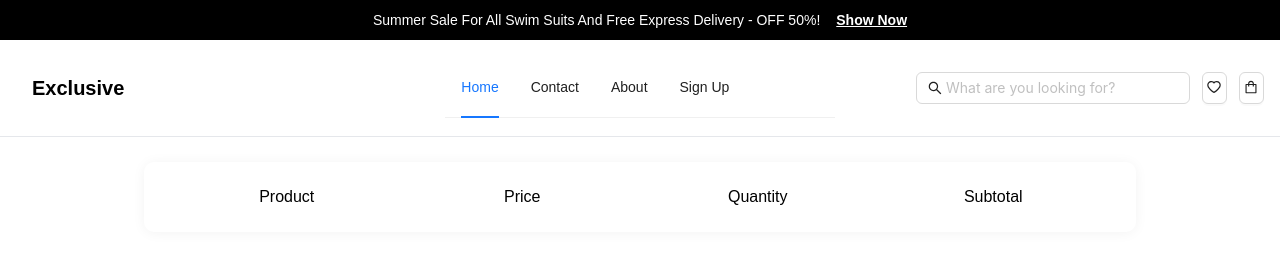
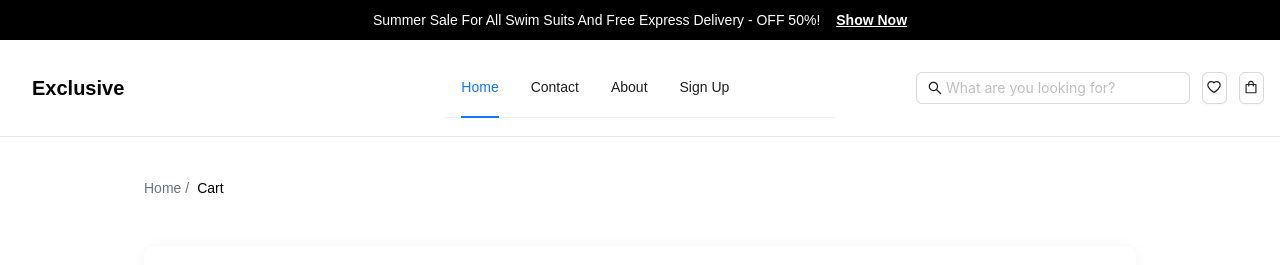
Before and after one commit to mhamzamuneeb/trade-e-commerce, a Next.js app: page /cart in a window 1280 px wide. Shown: the top 265 px of the page. Built offline with nearby package versions, Linux system fonts and the light colour scheme; no server answers.

Commit message:
breadcrumb-cart

```diff
--- a/src/components/cartRow/CartRow.tsx
+++ b/src/components/cartRow/CartRow.tsx
@@ -22,6 +22,7 @@ export const CartRow = ({ data, changeQty }: any) => {
           <InputNumber
             min={1}
             max={20}
+            controls={true}
             defaultValue={data?.quantity}
             onChange={(val) => changeQty(data?.id, val)}
           />
--- a/src/pages/cart.tsx
+++ b/src/pages/cart.tsx
@@ -87,8 +87,24 @@ function CartDetail() {
     event.preventDefault();
     navigate.push(`/`);
   };
+  const onClickHome = (event: any) => {
+    event.preventDefault();
+    router.back();
+  };
+
   return (
     <div className="w-full px-5 max-md:max-w-full section page-width">
+      <div className="mb-12">
+        <span className="items-stretch flex justify-between gap-2 mt-4">
+          <div
+            onClick={onClickHome}
+            className=" text-sm leading-5 whitespace-nowrap cursor-pointer text-gray-500"
+          >
+            Home /
+          </div>
+          <div className="text-black text-sm leading-5 grow ">Cart</div>
+        </span>
+      </div>
       <div className={`cart-header-row flex items-center	`}>
         <span className="cart-product-title">Product</span>
         <span className="cart-product-price">Price</span>
--- a/src/styles/custom.scss
+++ b/src/styles/custom.scss
@@ -101,3 +101,6 @@
     margin-top: 20px;
   }
 }
+.ant-input-number .ant-input-number-handler-wrap {
+  opacity: 1 !important;
+}
```
